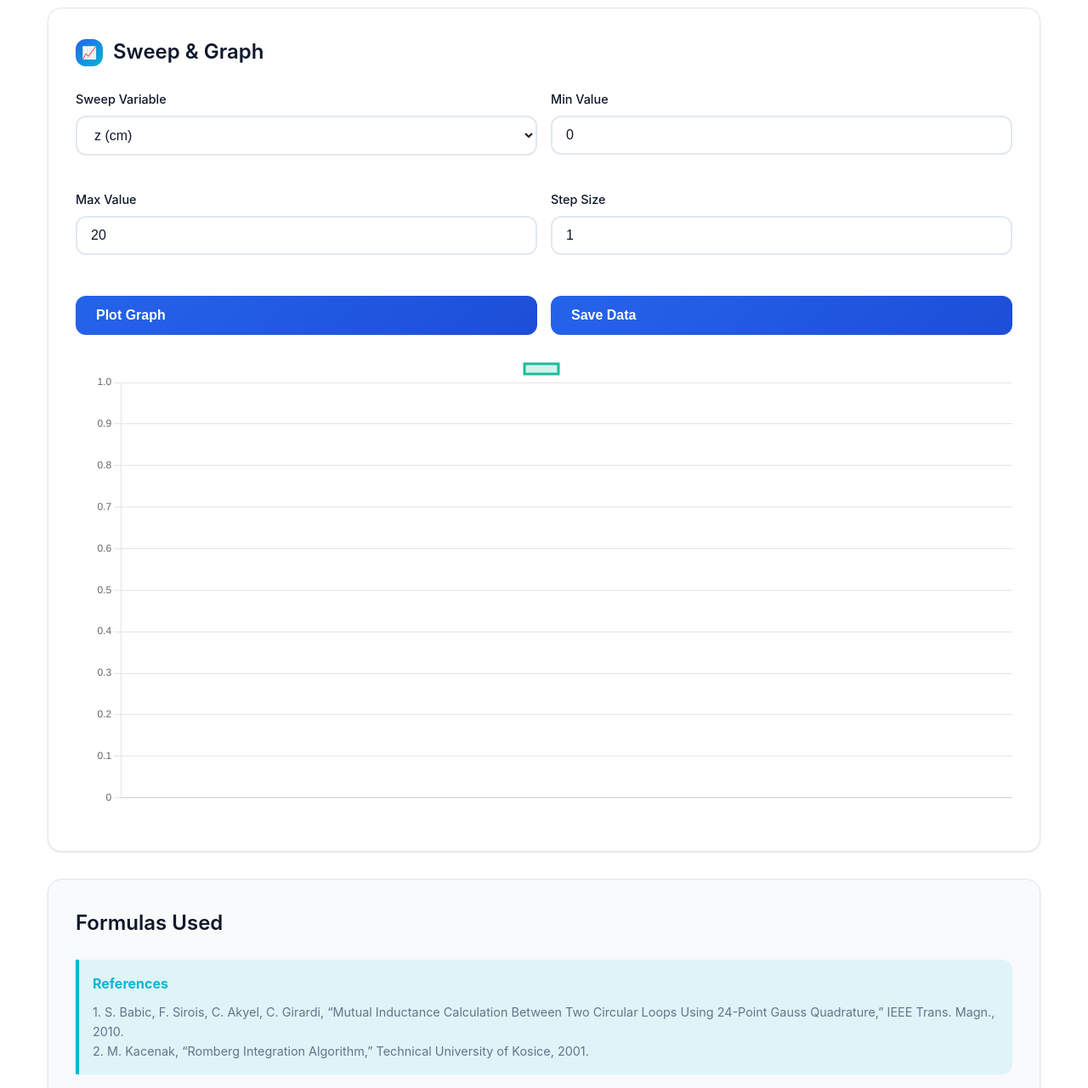
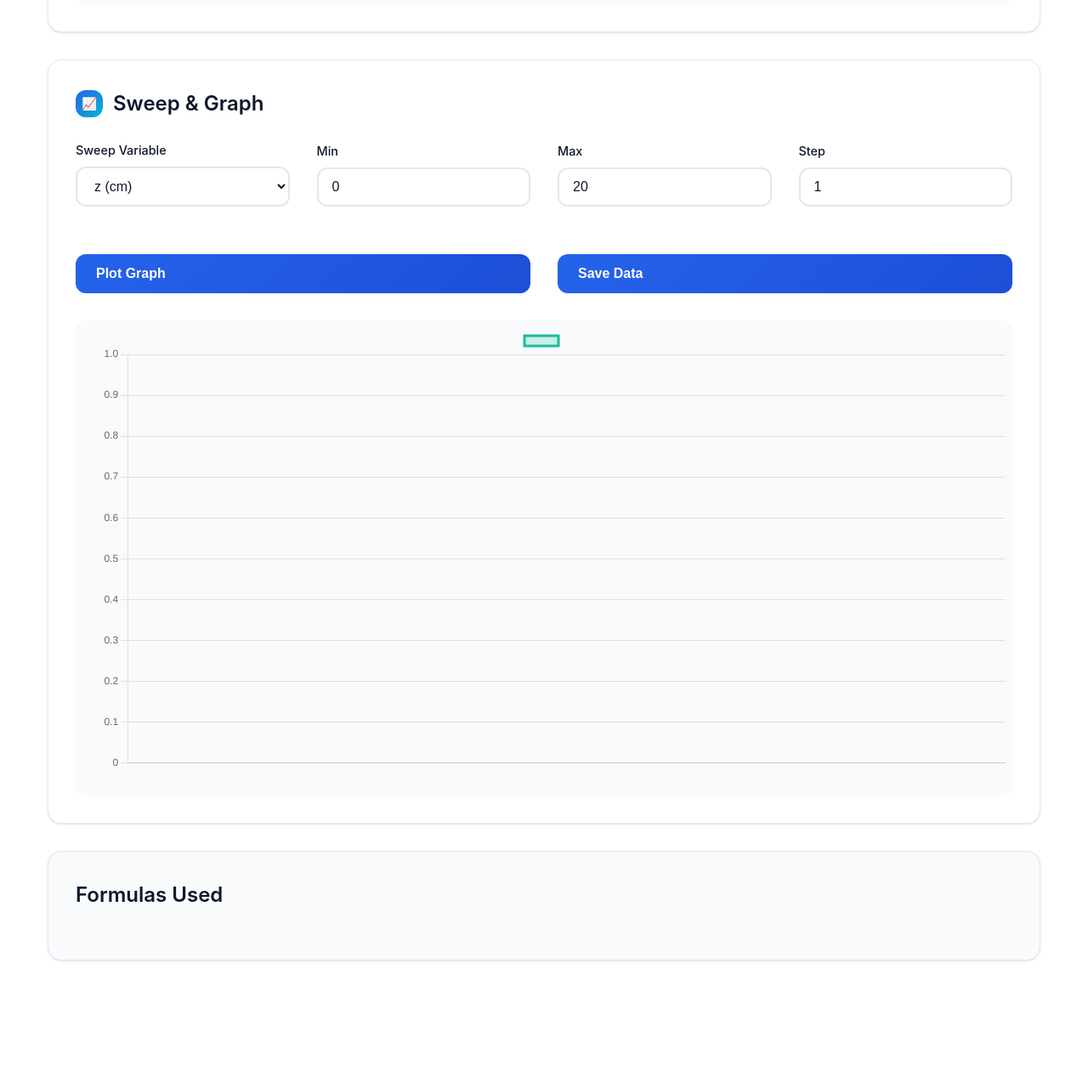
Before and after one commit to emlizard/coilmlizard, a plain HTML site: page index.html in a window 1280 px wide. Shown: the part 1520-2800 px from the top of the page at 85% size. After the commit the page ends 2714 px from the top, so only its background shows below. Drawn offline with nearby package versions, Linux system fonts and the light colour scheme.

Commit message:
Update index.html

```diff
--- a/index.html
+++ b/index.html
@@ -5,22 +5,22 @@
     <meta name="viewport" content="width=device-width, initial-scale=1.0">
     <title>Mutual Inductance Calculator for Circular Coils</title>
 
-    <script>
-        window.MathJax = {
-            tex: { inlineMath: [['$', '$'], ['\\(', '\\)']], displayMath: [['$$', '$$'], ['\\[', '\\]']] },
-            svg: { fontCache: 'global' }
-        };
-    </script>
-    <script src="https://cdn.jsdelivr.net/npm/mathjax@3/es5/tex-mml-chtml.js" async></script>
-
+    <script src="https://cdn.jsdelivr.net/npm/mathjax@3/es5/tex-mml-chtml.js"></script>
     <script src="https://cdn.jsdelivr.net/npm/chart.js@3"></script>
     <script src="https://cdnjs.cloudflare.com/ajax/libs/three.js/r128/three.min.js"></script>
     <script src="https://cdn.jsdelivr.net/npm/three@0.128.0/examples/js/controls/OrbitControls.js"></script>
 
     <link rel="stylesheet" href="style.css">
     <style>
+        /* 추가 스타일 */
         .mjx-chtml { color: var(--text-primary); }
-        #coilVis, .chart-container { min-height: 400px; position: relative; } /* 3D 뷰와 차트 높이 확보 */
+        #coilVis, .chart-container {
+            min-height: 450px;
+            position: relative;
+            background: var(--surface);
+            border-radius: var(--radius);
+            padding: 0.5rem;
+        }
         #coilVis canvas { border-radius: var(--radius); }
     </style>
 </head>
@@ -29,7 +29,6 @@
     <header class="header">
         <div class="header-content">
             <h1 class="page-title">Mutual Inductance Calculator</h1>
-            <button class="theme-toggle" id="theme-toggle-btn" aria-label="Toggle theme"></button>
         </div>
     </header>
 
@@ -38,7 +37,7 @@
         <section class="card animate-in">
             <h2 class="card-title"><span class="card-icon">⚙️</span>Coil Parameters & Position</h2>
             <div class="grid grid-3">
-                <div class="input-column">
+                <div>
                     <h3>Transmitter (Primary)</h3>
                     <div class="input-group">
                         <label for="rmaxTx" class="input-label">Max Radius <span class="input-unit">(cm)</span></label>
@@ -62,7 +61,7 @@
                     </div>
                 </div>
 
-                <div class="input-column">
+                <div>
                     <h3>Receiver (Secondary)</h3>
                     <div class="input-group">
                         <label for="rmaxRx" class="input-label">Max Radius <span class="input-unit">(cm)</span></label>
@@ -86,7 +85,7 @@
                     </div>
                 </div>
 
-                <div class="input-column">
+                <div>
                     <h3>Position & Orientation</h3>
                     <div class="input-group">
                         <label for="xOffset" class="input-label">Offset x <span class="input-unit">(cm)</span></label>
@@ -111,7 +110,7 @@
                 </div>
             </div>
             <button id="calculateBtn" class="btn btn-full">Calculate Mutual Inductance</button>
-            <div id="result" class="result-display" style="margin-top: 1.5rem; text-align: center;">
+            <div id="result" class="result-display" style="margin-top: 1.5rem; text-align: center; font-size: 1.25rem; font-weight: bold;">
                 </div>
         </section>
 
@@ -122,7 +121,7 @@
 
         <section class="card animate-in">
             <h2 class="card-title"><span class="card-icon">📈</span>Sweep & Graph</h2>
-            <div class="parameter-grid">
+            <div class="grid" style="grid-template-columns: repeat(auto-fit, minmax(150px, 1fr)); align-items: end;">
                 <div class="input-group">
                     <label for="sweepVar" class="input-label">Sweep Variable</label>
                     <select id="sweepVar" class="input-field">
@@ -134,19 +133,19 @@
                     </select>
                 </div>
                 <div class="input-group">
-                    <label for="sweepMin" class="input-label">Min Value</label>
+                    <label for="sweepMin" class="input-label">Min</label>
                     <input type="number" id="sweepMin" value="0" step="0.1" class="input-field">
                 </div>
                 <div class="input-group">
-                    <label for="sweepMax" class="input-label">Max Value</label>
+                    <label for="sweepMax" class="input-label">Max</label>
                     <input type="number" id="sweepMax" value="20" step="0.1" class="input-field">
                 </div>
                 <div class="input-group">
-                    <label for="sweepStep" class="input-label">Step Size</label>
+                    <label for="sweepStep" class="input-label">Step</label>
                     <input type="number" id="sweepStep" value="1" step="0.1" class="input-field">
                 </div>
             </div>
-            <div class="parameter-grid">
+            <div class="grid grid-2">
                 <button id="plotBtn" class="btn">Plot Graph</button>
                 <button id="saveDataBtn" class="btn">Save Data</button>
             </div>
@@ -157,15 +156,8 @@
         </section>
 
         <section class="formula-section card animate-in">
-            <h2 class="card-title">Formulas Used</h2>
-            <div class="references info-box">
-                <h4>References</h4>
-                <p>1. S. Babic, F. Sirois, C. Akyel, C. Girardi, “Mutual Inductance Calculation Between Two Circular Loops Using 24-Point Gauss Quadrature,” IEEE Trans. Magn., 2010.<br>
-                2. M. Kacenak, “Romberg Integration Algorithm,” Technical University of Kosice, 2001.</p>
-            </div>
-            <div class="formula-content">
-                </div>
-        </section>
+             <h2 class="card-title">Formulas Used</h2>
+             </section>
 
     </main>
 
```
